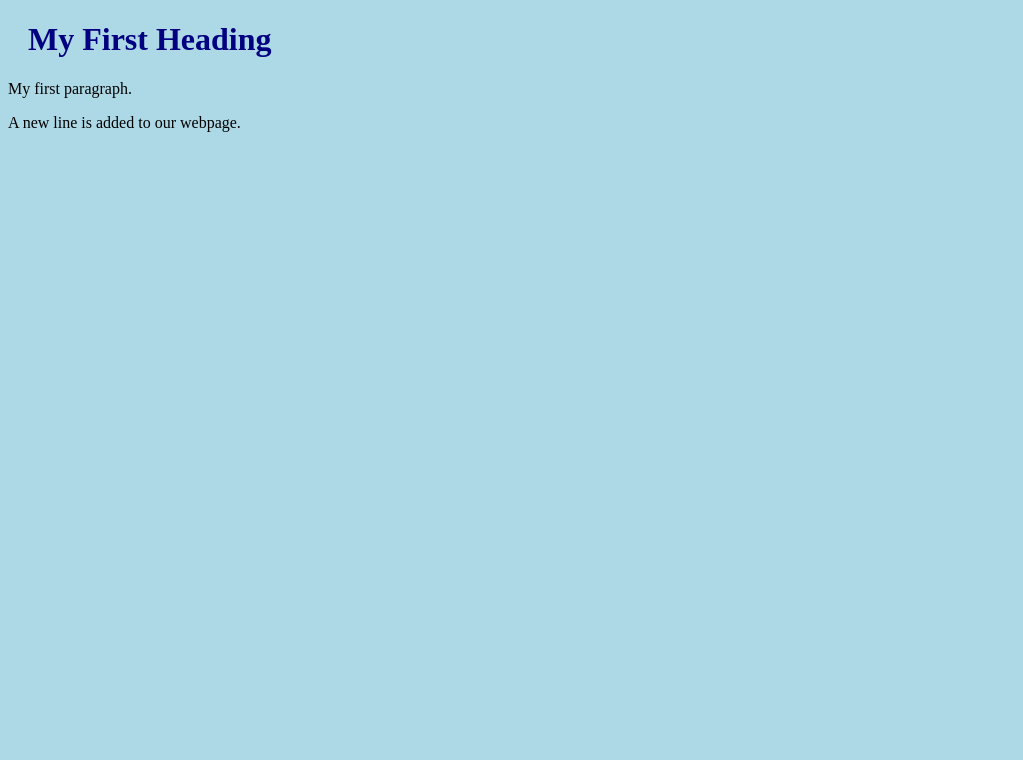
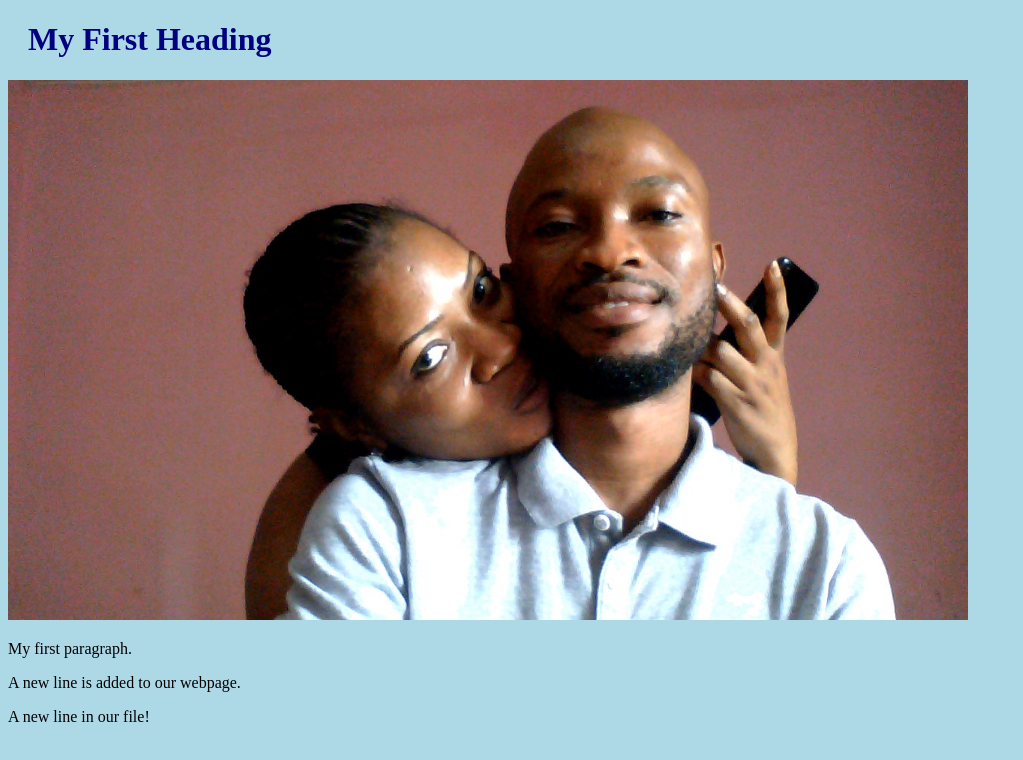
Before and after one commit to EmmanuelJerry/my-hello-world, a plain HTML site: page index.html in a window 1280 px wide. Shown: the whole page, without its empty margins (0-1023 px from the left). Drawn offline with Linux system fonts and the light colour scheme.

Commit message:
image added to index page

```diff
--- a/index.html
+++ b/index.html
@@ -8,8 +8,11 @@
 
 <h1>My First Heading</h1>
 
+<div><img src="WIN_20230813_133806.JPG" alt="Hello World from Space"
+style="width:100%;max-width:960px"></div>
 <p>My first paragraph.</p>
 <p>A new line is added to our webpage.</p>
+<p>A new line in our file!</p>
 
 </body>
 </html>
```
Also changed, not shown: WIN_20230813_133806.JPG (added).
